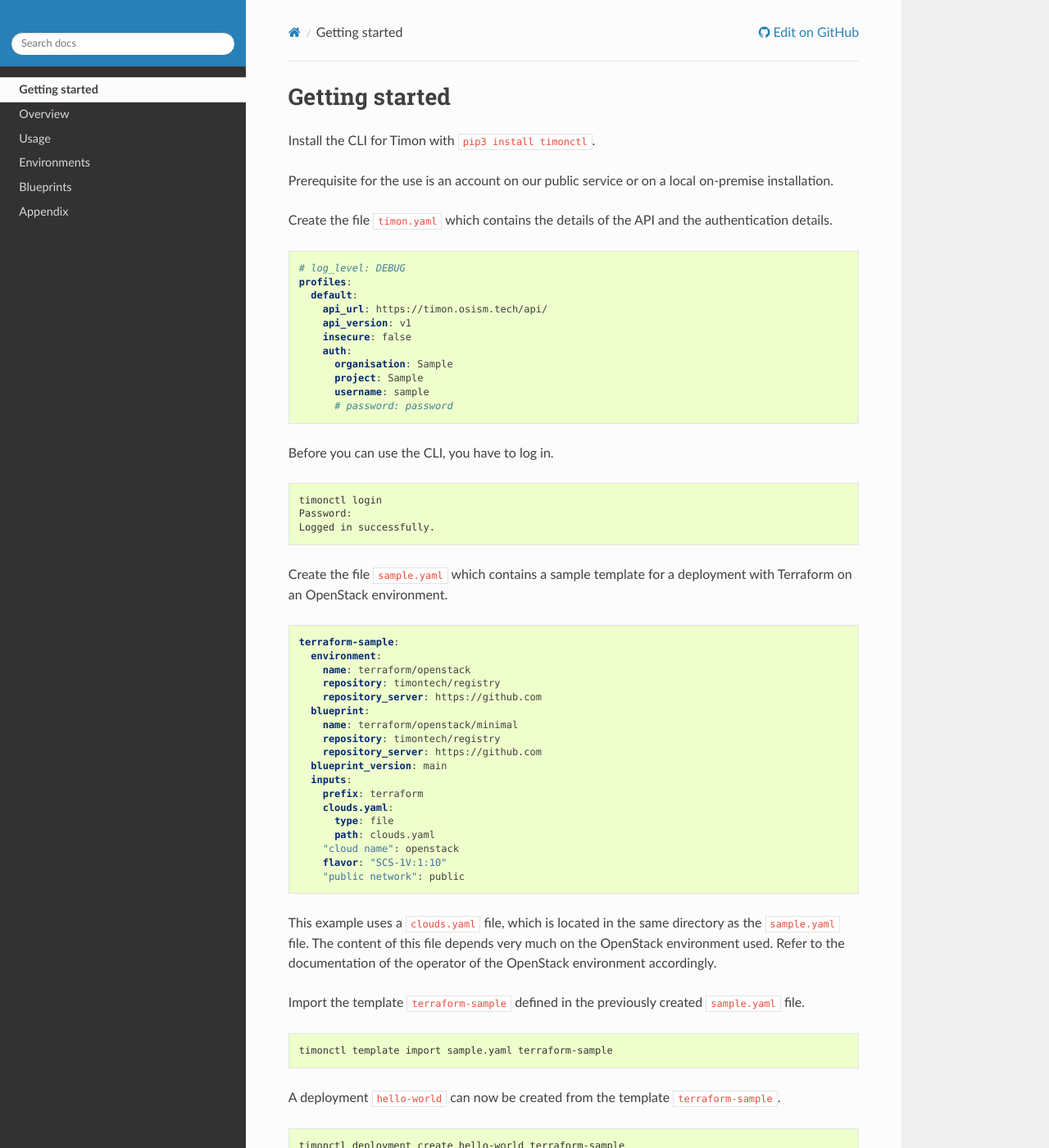
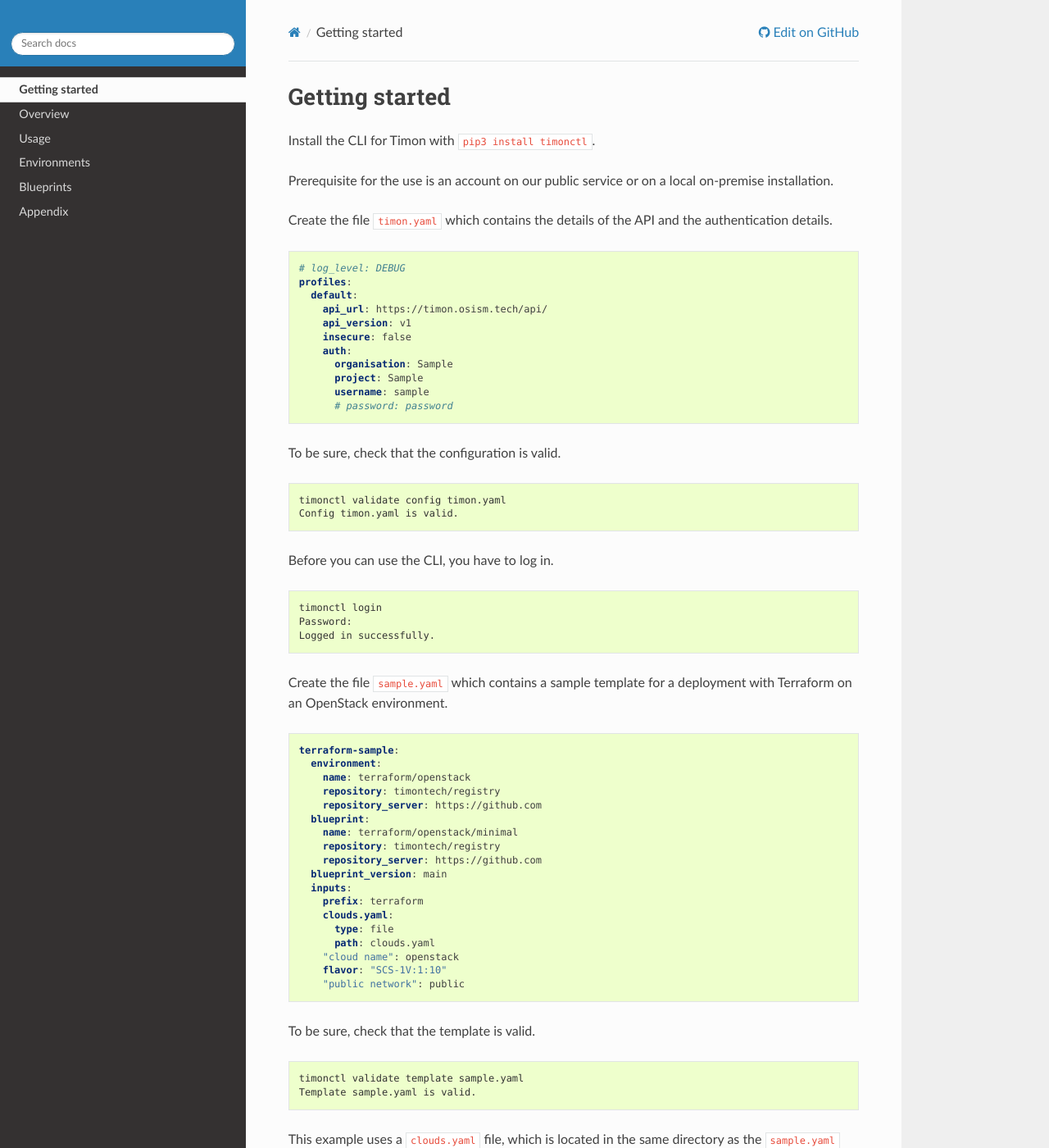
Before and after one commit to thecloudsphere/documentation, a Sphinx documentation site: the page built from source/getting-started.rst, in a window 1280 px wide and 1400 px high. Shown: the whole window at 82% size. Built offline with Sphinx 7.4.7 and the Read the Docs theme 2.0.0, drawn with Linux system fonts in a browser that asks for light colours.

Commit message:
Add validate command
Signed-off-by: Christian Berendt <berendt@osism.tech>

```diff
--- a/source/getting-started.rst
+++ b/source/getting-started.rst
@@ -23,6 +23,13 @@ the authentication details.
          project: Sample
          username: sample
          # password: password
+
+To be sure, check that the configuration is valid.
+
+.. code-block:: console
+
+   timonctl validate config timon.yaml
+   Config timon.yaml is valid.
 
 Before you can use the CLI, you have to log in.
 
@@ -55,6 +62,13 @@ deployment with Terraform on an OpenStack environment.
        "cloud name": openstack
        flavor: "SCS-1V:1:10"
        "public network": public
+
+To be sure, check that the template is valid.
+
+.. code-block:: console
+
+   timonctl validate template sample.yaml
+   Template sample.yaml is valid.
 
 This example uses a ``clouds.yaml`` file, which is located in the same
 directory as the ``sample.yaml`` file. The content of this file depends
```
